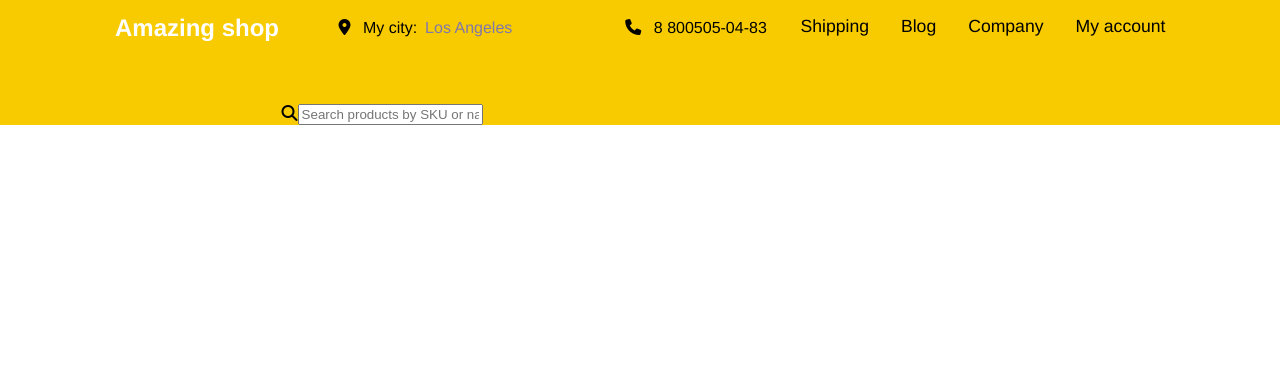
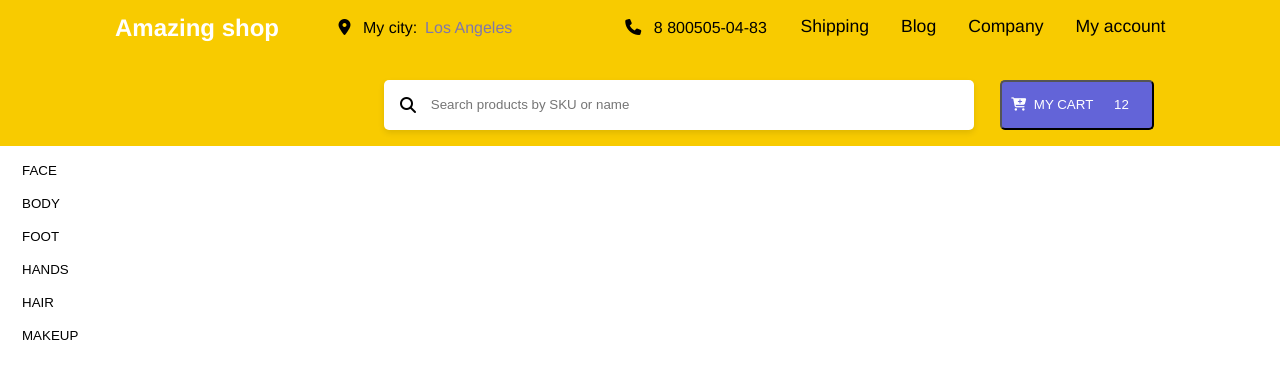
Before and after one commit to svrgrapffel/robert_preemp2019, a React (Create React App) app in the folder proiect-preemp2019React/amazing_store/: page / in a window 1280 px wide. Shown: the top 378 px of the page. Built offline with nearby package versions, Linux system fonts and the light colour scheme.

Commit message:
am continuat la trecerea proiectului pe react

```diff
--- a/proiect-preemp2019React/amazing_store/src/App.js
+++ b/proiect-preemp2019React/amazing_store/src/App.js
@@ -1,11 +1,13 @@
 import React from "react";
 import "./App.css";
 import Header from "./Components/Header/Header";
+import MainContent from "./Components/MainContent/MainContent";
 
 function App() {
   return (
     <div className="App">
       <Header />
+      <MainContent />
     </div>
   );
 }
--- /dev/null
+++ b/proiect-preemp2019React/amazing_store/src/Components/CartBtn/CartBtn.css
@@ -0,0 +1,17 @@
+.myCart {
+  background: rgba(99, 100, 216, 1);
+  color: #fff;
+  display: flex;
+  justify-content: space-around;
+  align-items: center;
+  border-radius: 5px;
+  width: 18%;
+  height: 3.1rem;
+  margin-left: 2vw;
+}
+
+.count {
+  width: 30%;
+  display: flex;
+  justify-content: center;
+}
--- /dev/null
+++ b/proiect-preemp2019React/amazing_store/src/Components/CartBtn/CartBtn.jsx
@@ -0,0 +1,14 @@
+import React from "react";
+import "./CartBtn.css";
+
+const CartBtn = () => {
+  return (
+    <button className="myCart">
+      <i className="fas fa-cart-plus cart-icon" />
+      <div className="myCart-text">MY CART</div>
+      <div className="count"> 12 </div>
+    </button>
+  );
+};
+
+export default CartBtn;
--- a/proiect-preemp2019React/amazing_store/src/Components/Header/Header.css
+++ b/proiect-preemp2019React/amazing_store/src/Components/Header/Header.css
@@ -16,7 +16,9 @@
 }
 .header-bottom {
   display: flex;
-  justify-content: space-between;
+  /*justify-content: space-between;*/
   align-items: center;
-  padding: 3rem 0 0 22vw;
+  padding: 1.5rem 0 1rem 27vw;
+  margin-left: 3%;
+  margin-right: 3%;
 }
--- a/proiect-preemp2019React/amazing_store/src/Components/Header/Header.jsx
+++ b/proiect-preemp2019React/amazing_store/src/Components/Header/Header.jsx
@@ -4,6 +4,7 @@ import Logo from "../Logo/Logo";
 import Contact from "../Contact/Contact";
 import NavigationBar from "../Navigation/Navigation-bar";
 import SearchBar from "../SearchBar/SearchBar";
+import CartBtn from "../CartBtn/CartBtn";
 
 class Header extends React.Component {
   render() {
@@ -14,8 +15,9 @@ class Header extends React.Component {
           <Contact />
           <NavigationBar />
         </div>
-        <div class="header-bottom">
+        <div className="header-bottom">
           <SearchBar />
+          <CartBtn />
         </div>
       </div>
     );
--- /dev/null
+++ b/proiect-preemp2019React/amazing_store/src/Components/MainContent/MainContent.jsx
@@ -0,0 +1,35 @@
+import React from "react";
+import "./MainContent.css";
+import Sidebar from "../Sidebar/Sidebar";
+
+class MainContent extends React.Component {
+  constructor(props) {
+    super(props);
+    this.state = {
+      categories: {
+        FACE: [
+          "Creams&Gels",
+          "Patches",
+          "Emulsion",
+          "Toners",
+          "Face Cleansing",
+          "Make Up Reomval",
+          "Scrubs",
+          "Peeling",
+          "Masks"
+        ],
+        BODY: [],
+        FOOT: [],
+        HANDS: [],
+        HAIR: [],
+        MAKEUP: []
+      }
+    };
+  }
+
+  render() {
+    return <Sidebar categories={this.state.categories} />;
+  }
+}
+
+export default MainContent;
--- a/proiect-preemp2019React/amazing_store/src/Components/SearchBar/SearchBar.css
+++ b/proiect-preemp2019React/amazing_store/src/Components/SearchBar/SearchBar.css
@@ -0,0 +1,21 @@
+.searchBar {
+  display: inline-flex;
+  align-items: center;
+  background: #fff;
+  padding: 0.5rem;
+  padding-left: 1rem;
+  border-radius: 5px;
+  box-shadow: 0 3px 6px rgba(0, 0, 0, 0.1);
+  width: 66%;
+}
+.searchBar input:focus {
+  outline: none;
+}
+.searchBar input {
+  border: none;
+  height: 2rem;
+  margin-left: 1vw;
+  width: 90%;
+  vertical-align: middle;
+  color: #888;
+}
--- a/proiect-preemp2019React/amazing_store/src/Components/SearchBar/SearchBar.jsx
+++ b/proiect-preemp2019React/amazing_store/src/Components/SearchBar/SearchBar.jsx
@@ -1,4 +1,5 @@
 import React from "react";
+import "./SearchBar.css";
 
 const SearchBar = () => {
   return (
--- /dev/null
+++ b/proiect-preemp2019React/amazing_store/src/Components/Sidebar/Sidebar.css
@@ -0,0 +1,9 @@
+.categoryBtn {
+  display: flex;
+  flex-direction: column;
+  background-color: Transparent;
+  border: none;
+  cursor: pointer;
+  /*overflow: hidden;*/
+  margin: 1rem;
+}
--- /dev/null
+++ b/proiect-preemp2019React/amazing_store/src/Components/Sidebar/Sidebar.jsx
@@ -0,0 +1,21 @@
+import React from "react";
+import "./Sidebar.css";
+
+const Sidebar = props => {
+  const categories = Object.keys(props.categories);
+
+  return (
+    <div className="sidebar-container">
+      {categories.map((category, index) => {
+        return (
+          <>
+            <button key={index} className="categoryBtn">
+              {category}
+            </button>
+          </>
+        );
+      })}
+    </div>
+  );
+};
+export default Sidebar;
```
Also changed, not shown: proiect-preemp2019React/amazing_store/src/Components/MainContent/MainContent.css (added).
